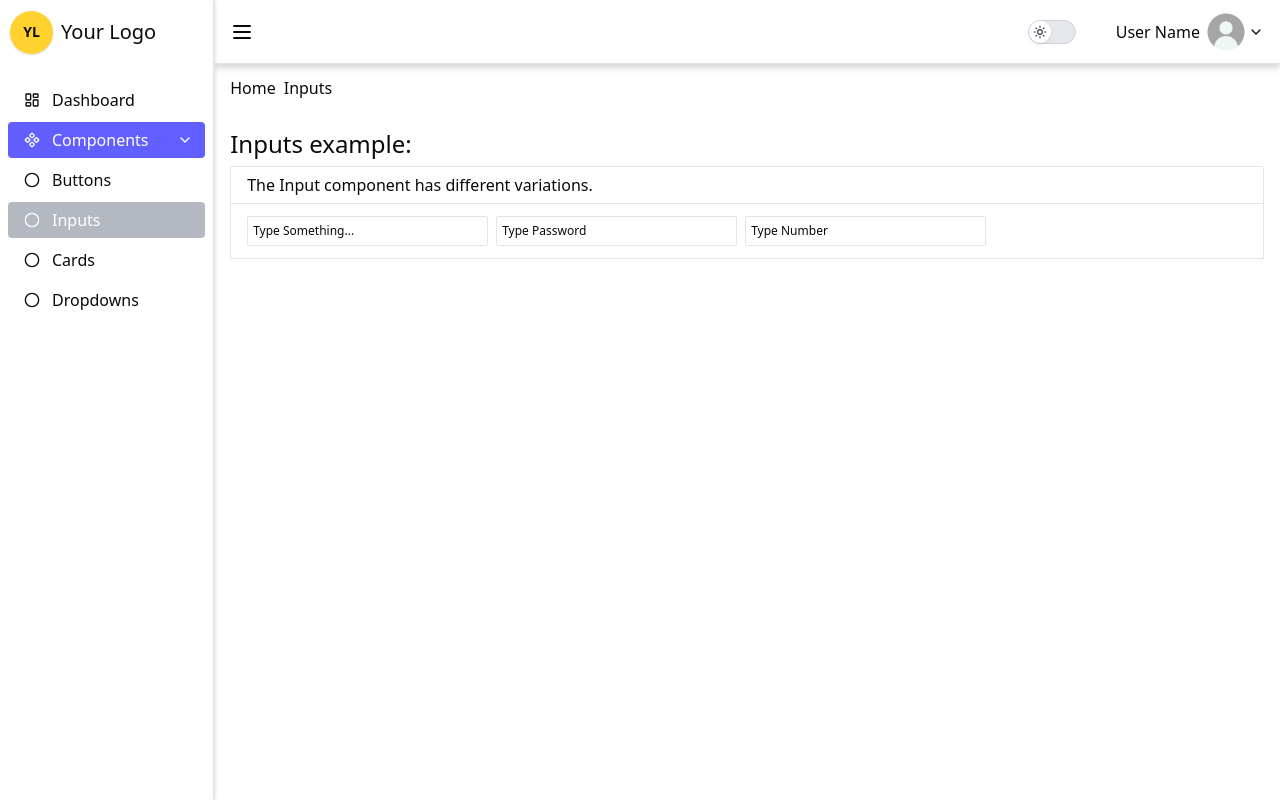
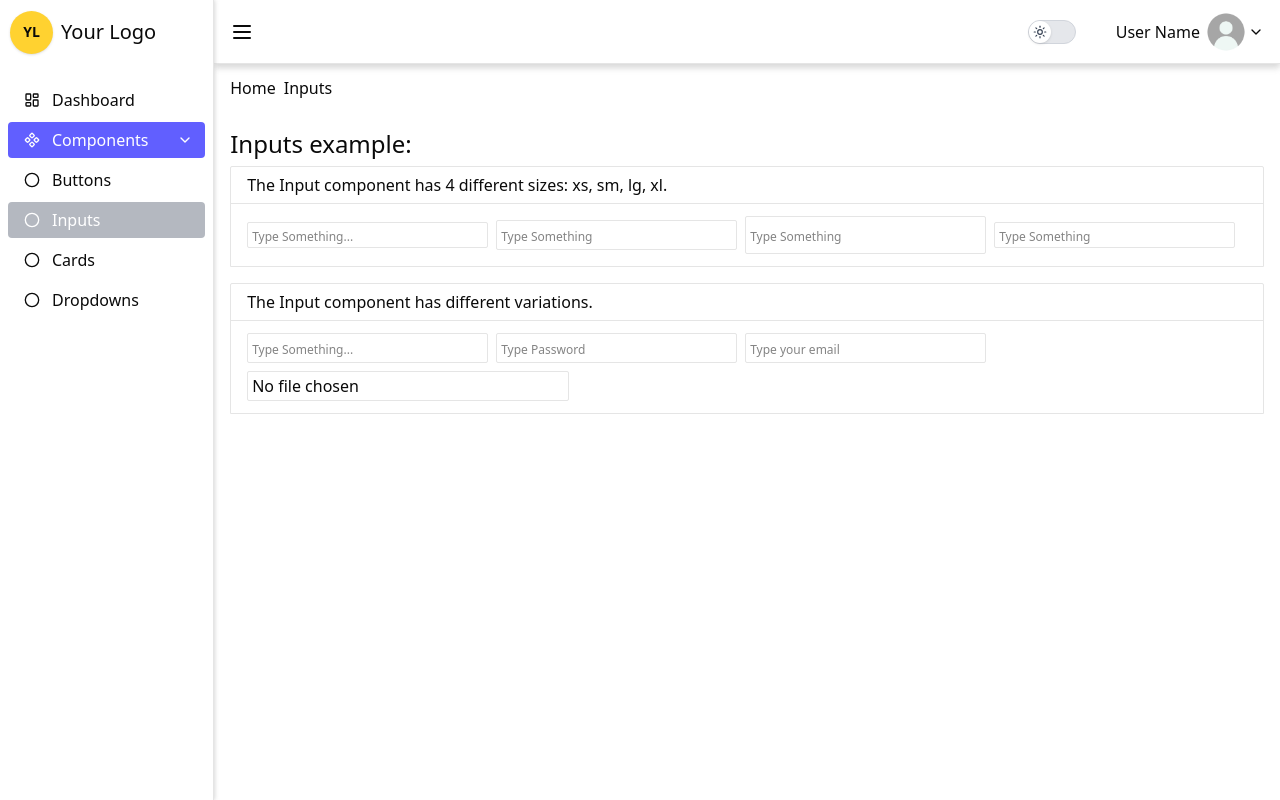
Before and after one commit to arthurHisao/Nextjs-my-own-component, a Next.js app: page /components/inputs in a window 1280 px wide. Built offline with nearby package versions, Linux system fonts and the light colour scheme.

Commit message:
feat: enhance Input component with size variations and update examples in Inputs page

```diff
--- a/src/app/components/inputs/page.tsx
+++ b/src/app/components/inputs/page.tsx
@@ -6,11 +6,22 @@ export default function Page() {
             <h2 className='mt-4 mb-1.5 text-2xl'>Inputs example:</h2>
 
             <div className='grid grid-rows-[auto] flex-wrap items-center dark:bg-[#19222e] rounded-t-xs border dark:border-[#19222e] dark:shadow-lg/35 shadow-[#19222e]'>
+                <div className='col-span-full px-4 h-full py-1.5 rounded-t-xs border-b'>The Input component has 4 different sizes:  xs, sm, lg, xl.</div>
+                <div className='px-4 py-3 flex gap-2 items-center flex-wrap'>
+                    <Input size="xs" placeholder="Type Something..."/>
+                    <Input size="sm" placeholder="Type Something" />
+                    <Input size="lg" placeholder="Type Something" />
+                    <Input size="xl" placeholder="Type Something" />
+                </div>
+            </div>
+
+            <div className='grid grid-rows-[auto] flex-wrap items-center dark:bg-[#19222e] rounded-t-xs border dark:border-[#19222e] dark:shadow-lg/35 shadow-[#19222e] mt-4'>
                 <div className='col-span-full px-4 h-full py-1.5 rounded-t-xs border-b'>The Input component has different variations.</div>
                 <div className='px-4 py-3 flex gap-2 items-center flex-wrap'>
                     <Input placeholder="Type Something..."/>
                     <Input placeholder="Type Password" type="password"/>
-                    <Input placeholder="Type Number" type="number"/>
+                    <Input placeholder="Type your email" type="email"/>
+                    <Input placeholder="Select file" type="file"/>
                 </div>
             </div>
         </div>
--- a/src/components/Input/index.tsx
+++ b/src/components/Input/index.tsx
@@ -2,15 +2,66 @@ import { useId } from "react"
 
 interface Input {
   type?: string
+  size?: string
   placeholder?: string
 }
 
-function Input({ type, placeholder }: Input) {
+interface InputTypes {
+  [key: string]: string
+}
+
+function Input({ size = 'sm', type = 'text', placeholder }: Input) {
   const componentId = useId()
+
+  const InputTypes: InputTypes = {
+    text: 'text',
+    password: 'password',
+    email: 'email',
+    file: 'file'
+  }
+
+  const sizes = {
+    xs: '0',
+    sm: '0.5',
+    md: '1',
+    lg: '1.5',
+    xl: '2'
+  }
+
   return (
     <div className="relative">
-      <input type={type} id={componentId} className="peer border rounded-xs px-1 py-0.5 outline-0 focus:ring-2 ring-blue-500/40 transition-all focus:border-blue-500" required/>
-      <label htmlFor={componentId} className="absolute top-0 left-0 font-extralight text-[12px] p-1.5 w-full h-full select-none peer-valid:hidden peer-placeholder-shown:hidden">{placeholder}</label>
+      { InputTypes[type] === 'file' ? (
+        <>
+          {/* <label
+            htmlFor={componentId}
+            className={`
+              ${sizes ? `py-${sizes[size as keyof typeof sizes]}` : 'py-0.5'}
+              peer border rounded-xs px-1 outline-0 focus:ring-2 ring-blue-500/40 transition-all focus:border-blue-500 placeholder:text-xs block
+            `}
+          >
+            { placeholder }
+          </label> */}
+          <input
+            type={InputTypes[type]}
+            id={componentId}
+            className={`
+              ${sizes ? `py-${sizes[size as keyof typeof sizes]}` : 'py-0.5'}
+              peer border rounded-xs px-1 outline-0 focus:ring-2 ring-blue-500/40 transition-all focus:border-blue-500 placeholder:text-xs block
+              file:hidden
+            `}
+          />
+        </>
+      ): (
+        <input
+          type={InputTypes[type]}
+          id={componentId}
+          className={`
+            ${sizes ? `py-${sizes[size as keyof typeof sizes]}` : 'py-0.5'}
+            peer border rounded-xs px-1 outline-0 focus:ring-2 ring-blue-500/40 transition-all focus:border-blue-500 placeholder:text-xs
+          `}
+          placeholder={placeholder}
+        />
+      )}
     </div>
   )
 }
```
